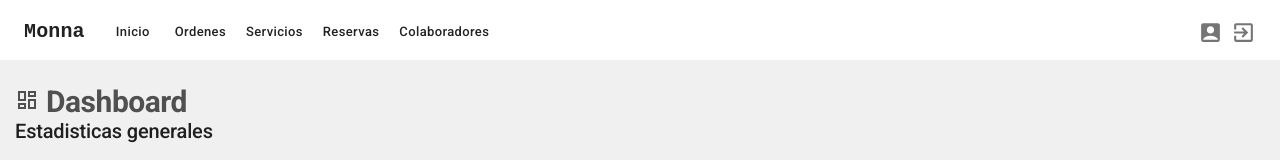
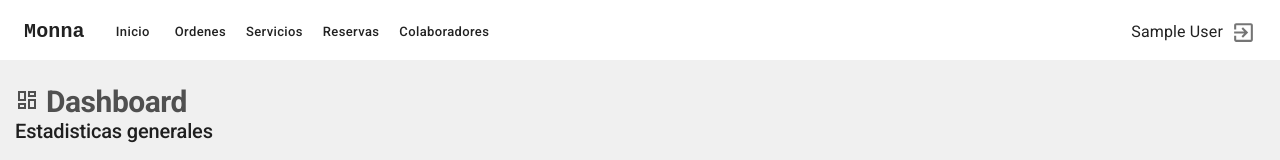
Before and after one commit to NatalyNonnada/monna1, a Next.js app: page /nonna in a window 1280 px wide. Shown: the top 160 px of the page. Built offline with nearby package versions, Linux system fonts and the light colour scheme; no server answers; the database is empty; sample sign-in values are in the browser's storage.

Commit message:
name admin

```diff
--- a/components/ui/AdminNavbar.tsx
+++ b/components/ui/AdminNavbar.tsx
@@ -8,7 +8,6 @@ import MenuIcon from '@mui/icons-material/Menu';
 import ExitToAppIcon from '@mui/icons-material/ExitToApp';
 import { listPages } from '../../utils';
 import { useClear } from '../../hooks';
-import AccountBoxIcon from '@mui/icons-material/AccountBox';
 
 export const AdminNavbar = () => {
 
@@ -103,13 +102,8 @@ export const AdminNavbar = () => {
                     </Box>
                     <Box sx={{ gap: 1, display: 'flex' }}>
                         {session && (
-                            <Tooltip title={session?.user?.name}>
-                                <IconButton sx={{ p: 0 }} >
-                                    <AccountBoxIcon sx={{ fontSize: '25px' }} />
-                                </IconButton>
-                            </Tooltip>
+                            <p>{session?.user?.name}</p>
                         )}
-
                         <Tooltip title="Salir">
                             <IconButton
                                 onClick={onExitToApp}
```
